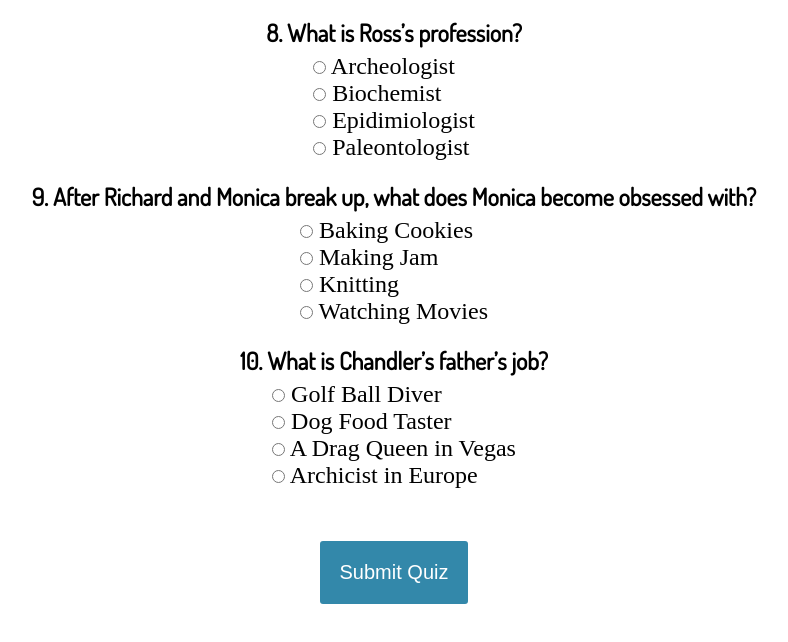
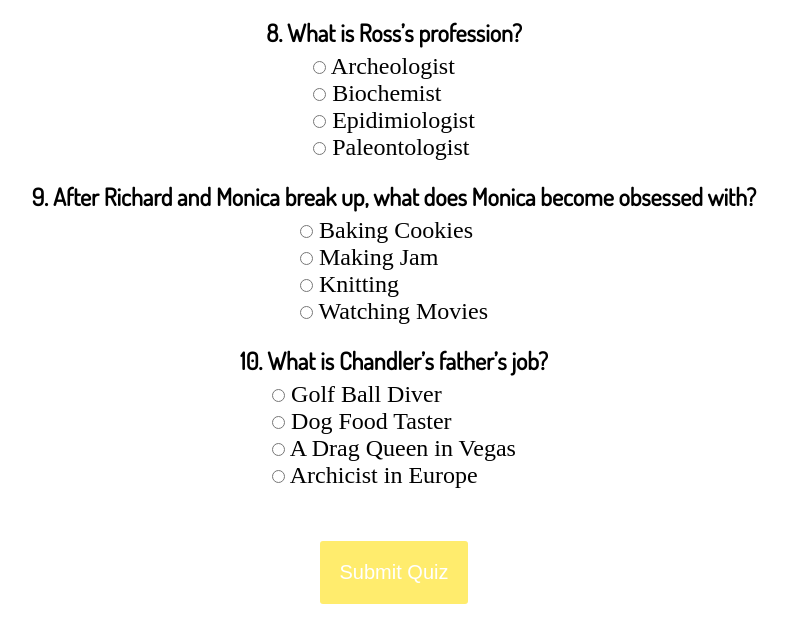
Before and after one commit to FrancoisCoding/Izzy-Quiz, a plain HTML site: page index.html in a window 1280 px wide. In both pictures the pointer is over the button "Submit Quiz". Shown: the part 7211-7853 px from the top of the page, without its empty margins (246-1034 px from the left). Drawn offline with nearby package versions, Linux system fonts and the light colour scheme.

Commit message:
Updated button color

```diff
--- a/styles.css
+++ b/styles.css
@@ -96,7 +96,7 @@ body {
   margin-bottom: 20px;
 }
 #submit:hover {
-  background-color: #38a;
+  background-color: #ffec6d;
 }
 
 .font-dosis {
```
